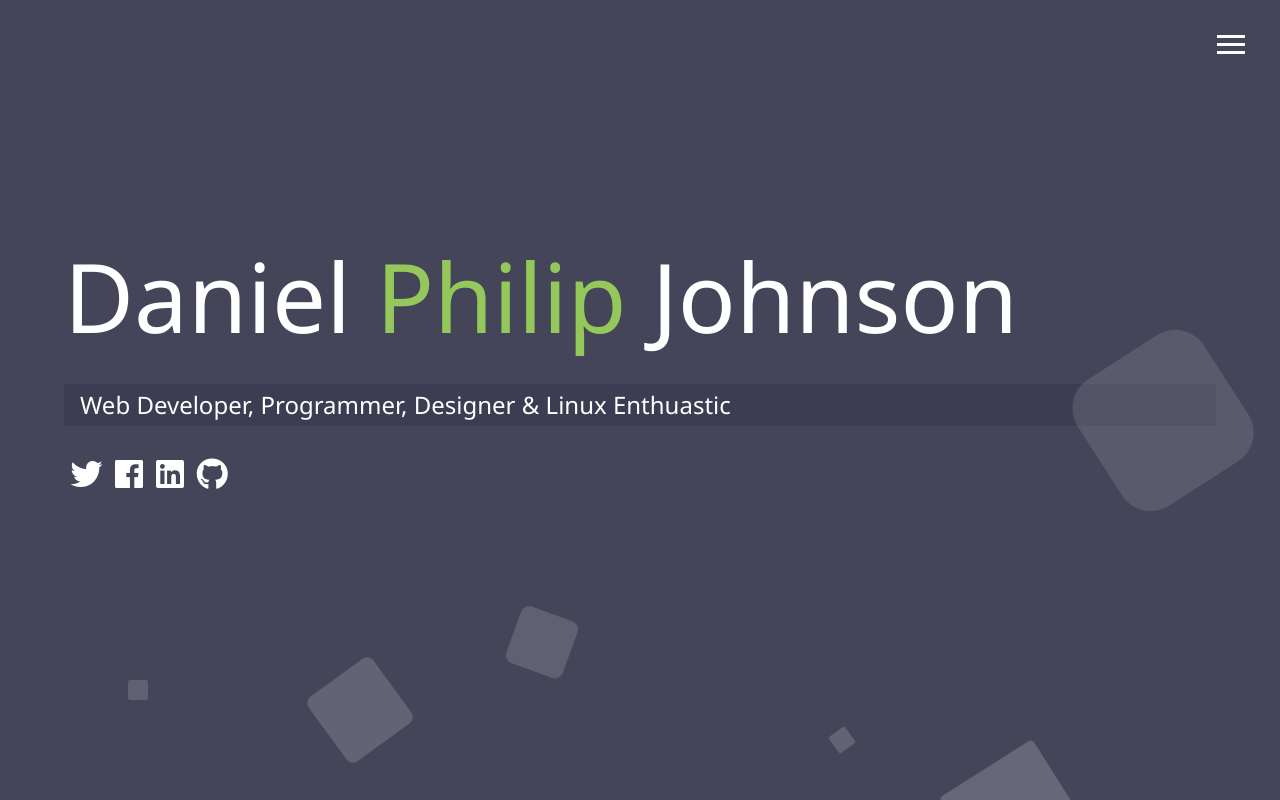
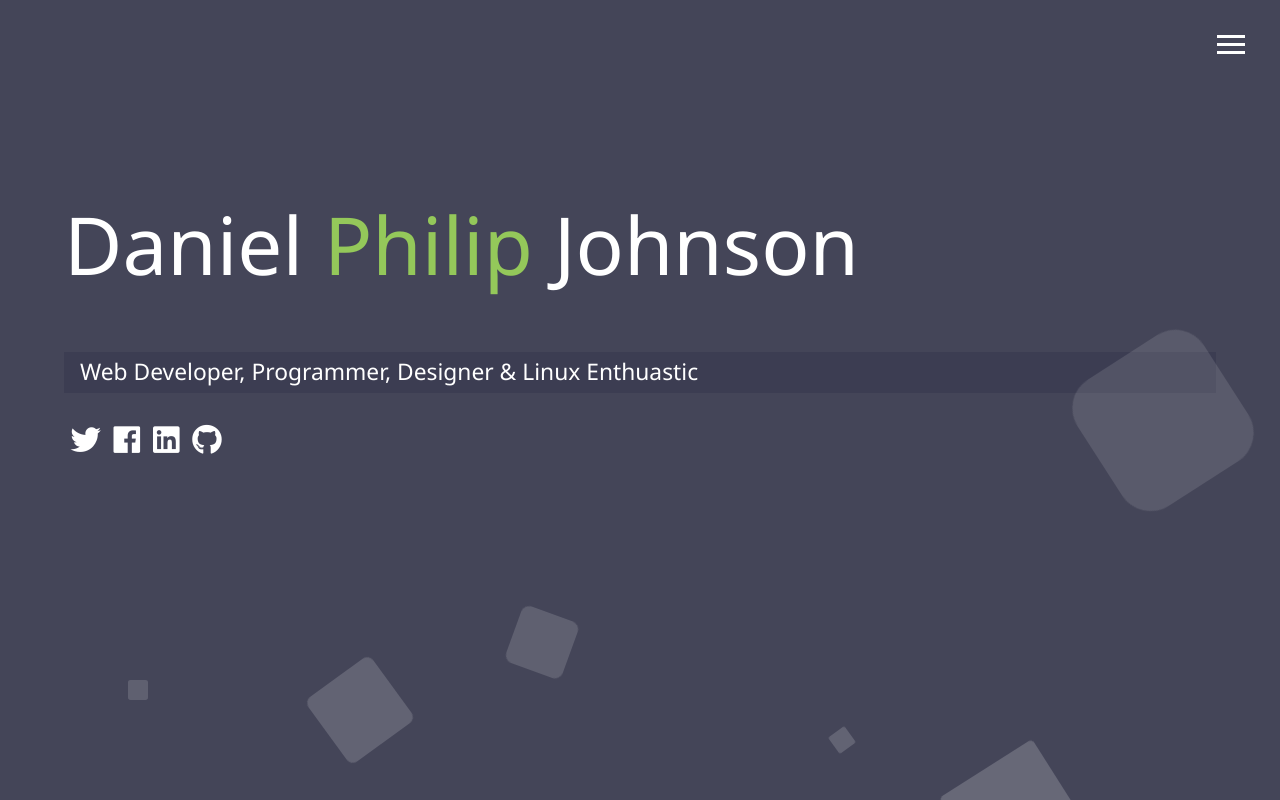
Before and after one commit to danielphilipjohnson/ffc, a website: page index.html in a window 1280 px wide. Drawn offline with nearby package versions, Linux system fonts and the light colour scheme; files whose address does not match are found by name.

Commit message:
Fixed home page

```diff
--- a/index.html
+++ b/index.html
@@ -10,7 +10,7 @@
       integrity="sha384-hWVjflwFxL6sNzntih27bfxkr27PmbbK/iSvJ+a4+0owXq79v+lsFkW54bOGbiDQ"
       crossorigin="anonymous">
 
-    <link rel="stylesheet" href="css/main.css">
+    <link rel="stylesheet" href="./dist/css/main.css">
     <title>Welcome To My Portfolio</title>
   </head>
 
@@ -50,8 +50,7 @@
         </ul>
       </nav>
     </header>
-
-    <main id="home" class="area">
+    <div class="area">
       <ul class="circles">
         <li></li>
         <li></li>
@@ -64,6 +63,10 @@
         <li></li>
         <li></li>
       </ul>
+
+    </div>
+    <main id="home" class="">
+
       <div id="icons" class="icons">
 
       </div>
--- a/package.json
+++ b/package.json
@@ -10,7 +10,6 @@
     "concat:js": "concat-cli -f dist/src/*.js -o dist/js/bundle.js",
     "watch:js": "onchange 'dist/src/*.js' -- npm run concat:js",
     "build-css": "node-sass --include-path scss scss/main.scss   dist/css/main.css"
-
   },
   "author": "Daniel Philip Johnson",
   "license": "MIT",
--- a/scss/_animation.scss
+++ b/scss/_animation.scss
@@ -1,5 +1,7 @@
 .area {
+  position: absolute;
   height: 100vh;
+  width: 100vw;
 }
 
 .circles {
--- a/scss/_mobile.scss
+++ b/scss/_mobile.scss
@@ -78,7 +78,7 @@
 
     .lg-heading {
       margin-top: 1rem;
-      font-size: 5rem;
+      font-size: 3.5rem;
     }
   }
 
--- /dev/null
+++ b/scss/_project.scss
@@ -0,0 +1,17 @@
+// Work/Projects
+.projects {
+    display: grid;
+    grid-gap: 0.7rem;
+    grid-template-columns: repeat(3, 1fr);
+
+    img {
+      width: 100%;
+      border: 3px #fff solid;
+
+      &:hover {
+        opacity: 0.5;
+        border-color: $secondary-color;
+        @include easeOut;
+      }
+    }
+  }
--- a/scss/main.scss
+++ b/scss/main.scss
@@ -1,6 +1,9 @@
 @import "config";
 @import "menu";
 @import "animation";
+
+
+@import "project";
 
 * {
   box-sizing: border-box;
@@ -25,7 +28,7 @@ h3 {
   font-weight: 400;
 
   &.lg-heading {
-    font-size: 6rem;
+    font-size: 5rem;
   }
 
   &.sm-heading {
@@ -52,12 +55,11 @@ header {
 
 main {
   padding: 4rem;
-  // height: 100%;
   min-height: calc(100vh - 60px);
 
   .icons {
-    margin-top: 1rem;
-
+    margin-top: 3rem;
+    font-size: 0.95rem;
     a {
       padding: 0.4rem;
 
@@ -71,7 +73,8 @@ main {
   &#home {
     overflow: hidden;
     h1 {
-      margin-top: 20vh;
+      margin-top: 15vh;
+
     }
   }
 }
@@ -115,23 +118,7 @@ main {
   }
 }
 
-// Work/Projects
-.projects {
-  display: grid;
-  grid-gap: 0.7rem;
-  grid-template-columns: repeat(3, 1fr);
 
-  img {
-    width: 100%;
-    border: 3px #fff solid;
-
-    &:hover {
-      opacity: 0.5;
-      border-color: $secondary-color;
-      @include easeOut;
-    }
-  }
-}
 
 // Contact Page
 .boxes {
--- a/src/Statement.js
+++ b/src/Statement.js
@@ -10,8 +10,6 @@ Statement.prototype.addStatement =  function (statement) {
         $('#icons').prepend(h2);
         throw new Error("Statement can't be empty: Please enter a statement");
 
-
-
     }
     else{
         var h2 = $('<h2 class="sm-heading">' + statement + '</h2>')
--- a/src/addProfileName.js
+++ b/src/addProfileName.js
@@ -3,7 +3,7 @@ function ProfileName() {}
 ProfileName.prototype.parseName = function (name) {
   if (name === "") {
     var span = $('<span class="text-secondary">Doe</span>');
-    var h1 = $('<h1 class="lg-heading"> John </h1>');
+    var h1 = $('<h1 class="sm-heading"> John </h1>');
 
     $("#home").prepend(h1);
     $(h1).append(span);
@@ -17,7 +17,7 @@ ProfileName.prototype.parseName = function (name) {
 };
 
 ProfileName.prototype.addToDOM = function (fullname) {
-  var h1 = $('<h1 class="lg-heading">' + fullname[0] + " </h1>");
+  var h1 = $('<h1 class="sm-heading">' + fullname[0] + " </h1>");
 
   $("#home").prepend(h1);
 
```
Also changed, not shown: dist/css/main.css (added), 1 other file. Lines whose indentation alone changed are shown as unchanged.
